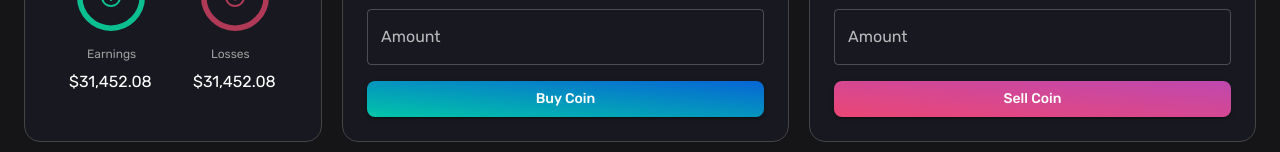
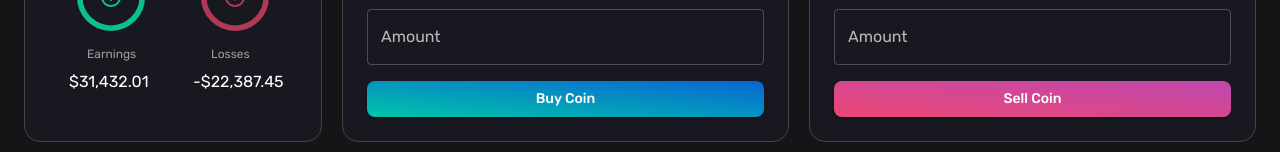
Before and after one commit to finnformica/financial-dashboard, a Next.js app: page / in a window 1280 px wide. Shown: the part 648-800 px from the top of the page. Built offline with nearby package versions, Linux system fonts and the light colour scheme.

Commit message:
minor change to displaying value

```diff
--- a/components/Summary/Summary.js
+++ b/components/Summary/Summary.js
@@ -28,8 +28,8 @@ const Summary = () => {
           alignItems: "center",
         }}
       >
-        <SummarySpinner mode="earnings" />
-        <SummarySpinner mode="losses" />
+        <SummarySpinner mode="earnings" value={31432.01} />
+        <SummarySpinner mode="losses" value={-22387.45} />
       </Box>
     </Box>
   );
--- a/components/Summary/SummarySpinner.js
+++ b/components/Summary/SummarySpinner.js
@@ -43,6 +43,8 @@ const SummarySpinner = ({ mode, value }) => {
       >
         {mode === "earnings" ? "Earnings" : "Losses"}
       </Typography>
+
+      {value >= 0 ? (
         <Typography
           sx={{
             position: "absolute",
@@ -50,8 +52,19 @@ const SummarySpinner = ({ mode, value }) => {
             left: { xs: 70, lg: -30 },
           }}
         >
-        $31,452.08
+          ${value.toString().replace(/\B(?=(\d{3})+(?!\d))/g, ",")}
         </Typography>
+      ) : (
+        <Typography
+          sx={{
+            position: "absolute",
+            top: { xs: 10, lg: 85 },
+            left: { xs: 70, lg: -30 },
+          }}
+        >
+          -${(value * -1).toString().replace(/\B(?=(\d{3})+(?!\d))/g, ",")}
+        </Typography>
+      )}
     </Box>
   );
 };
```
Lines whose indentation alone changed are shown as unchanged.
